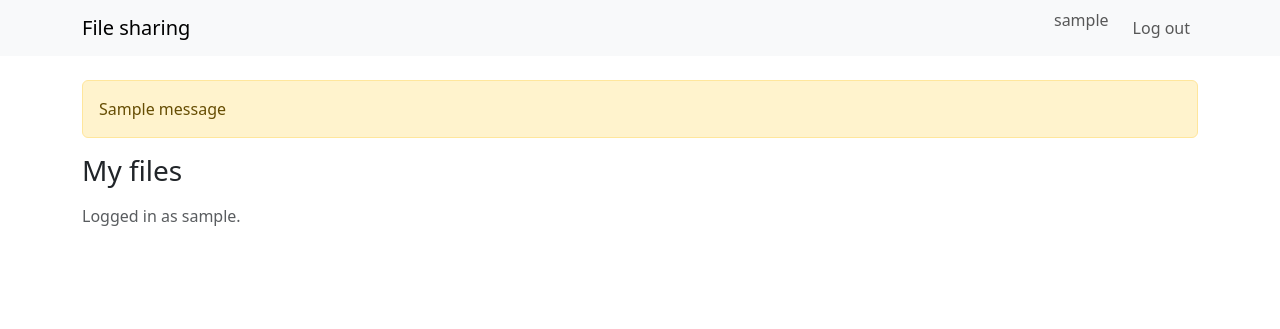
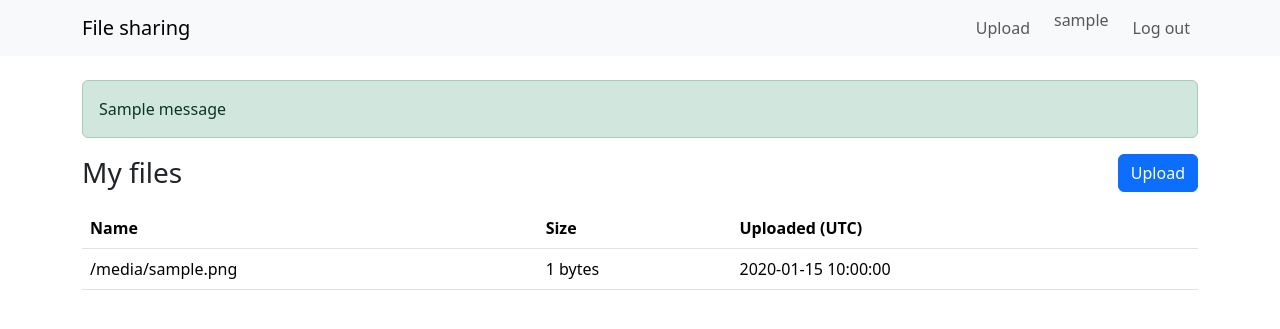
Before and after one commit to Ymsniper/vault-share, a Flask app: template app/templates/files/index.html in a window 1280 px wide. Shown: the top 329 px of the page. Run offline with Flask 3, Linux system fonts and the light colour scheme; the visitor is signed in with stand-in values (Sample User, id 1); data comes from the database, SQL or seed files in the repository; the template is opened without the code that fills it: most values are stand-ins (such as "Sample title", 1, 10 or a date in 2020); one stand-in notice (Sample message) is shown; some libraries are stand-ins or nearby versions.

Commit message:
Add encrypted file upload and file list

```diff
--- a/app/__init__.py
+++ b/app/__init__.py
@@ -8,12 +8,14 @@ def create_app(test_config=None):
     app.config.from_mapping(
         SECRET_KEY="dev",
         DATABASE=os.path.join(app.instance_path, "app.sqlite3"),
+        UPLOAD_FOLDER=os.path.join(app.root_path, "static", "uploads"),
         SESSION_COOKIE_HTTPONLY=False,
     )
     if test_config is not None:
         app.config.update(test_config)
 
     os.makedirs(app.instance_path, exist_ok=True)
+    os.makedirs(app.config["UPLOAD_FOLDER"], exist_ok=True)
 
     from . import auth, db, files
 
--- a/app/schema.sql
+++ b/app/schema.sql
@@ -1,3 +1,4 @@
+DROP TABLE IF EXISTS files;
 DROP TABLE IF EXISTS users;
 
 CREATE TABLE users (
@@ -7,3 +8,14 @@ CREATE TABLE users (
     is_admin INTEGER NOT NULL DEFAULT 0,
     created_at TEXT NOT NULL DEFAULT (datetime('now'))
 );
+
+CREATE TABLE files (
+    id INTEGER PRIMARY KEY AUTOINCREMENT,
+    owner_id INTEGER NOT NULL REFERENCES users (id),
+    filename TEXT NOT NULL,
+    description TEXT NOT NULL DEFAULT '',
+    mime TEXT NOT NULL,
+    size INTEGER NOT NULL,
+    sha256 TEXT NOT NULL,
+    uploaded_at TEXT NOT NULL DEFAULT (datetime('now'))
+);
--- a/app/templates/base.html
+++ b/app/templates/base.html
@@ -12,7 +12,8 @@
       <a class="navbar-brand" href="{{ url_for('files.index') }}">File sharing</a>
       <ul class="navbar-nav ms-auto">
         {% if g.user %}
-          <li class="nav-item"><span class="navbar-text me-3">{{ g.user['username'] }}</span></li>
+          <li class="nav-item"><a class="nav-link" href="{{ url_for('files.upload') }}">Upload</a></li>
+          <li class="nav-item"><span class="navbar-text mx-3">{{ g.user['username'] }}</span></li>
           <li class="nav-item"><a class="nav-link" href="{{ url_for('auth.logout') }}">Log out</a></li>
         {% else %}
           <li class="nav-item"><a class="nav-link" href="{{ url_for('auth.register') }}">Register</a></li>
@@ -22,8 +23,8 @@
     </div>
   </nav>
   <main class="container">
-    {% for message in get_flashed_messages() %}
-      <div class="alert alert-warning">{{ message }}</div>
+    {% for category, message in get_flashed_messages(with_categories=true) %}
+      <div class="alert alert-{{ 'success' if category == 'success' else 'warning' }}">{{ message }}</div>
     {% endfor %}
     {% block content %}{% endblock %}
   </main>
--- a/app/templates/files/index.html
+++ b/app/templates/files/index.html
@@ -1,6 +1,26 @@
 {% extends "base.html" %}
 {% block title %}My files{% endblock %}
 {% block content %}
-<h1 class="h3 mb-3">My files</h1>
-<p class="text-body-secondary">Logged in as {{ g.user['username'] }}.</p>
+<div class="d-flex align-items-center mb-3">
+  <h1 class="h3 mb-0 me-auto">My files</h1>
+  <a class="btn btn-primary" href="{{ url_for('files.upload') }}">Upload</a>
+</div>
+{% if files %}
+<table class="table">
+  <thead>
+    <tr><th>Name</th><th>Size</th><th>Uploaded (UTC)</th></tr>
+  </thead>
+  <tbody>
+    {% for f in files %}
+    <tr>
+      <td>{{ f['filename']|safe }}</td>
+      <td>{{ f['size'] }} bytes</td>
+      <td>{{ f['uploaded_at'] }}</td>
+    </tr>
+    {% endfor %}
+  </tbody>
+</table>
+{% else %}
+<p class="text-body-secondary">No files yet.</p>
+{% endif %}
 {% endblock %}
--- /dev/null
+++ b/security/integrity.py
@@ -0,0 +1,5 @@
+import hashlib
+
+
+def sha256_hex(data):
+    return hashlib.sha256(data).hexdigest()
```
Also changed, not shown: app/files.py (+49 -2 lines), app/templates/files/upload.html (added, +16 -0 lines), security/crypto.py (added, +13 -0 lines), 1 other file.
